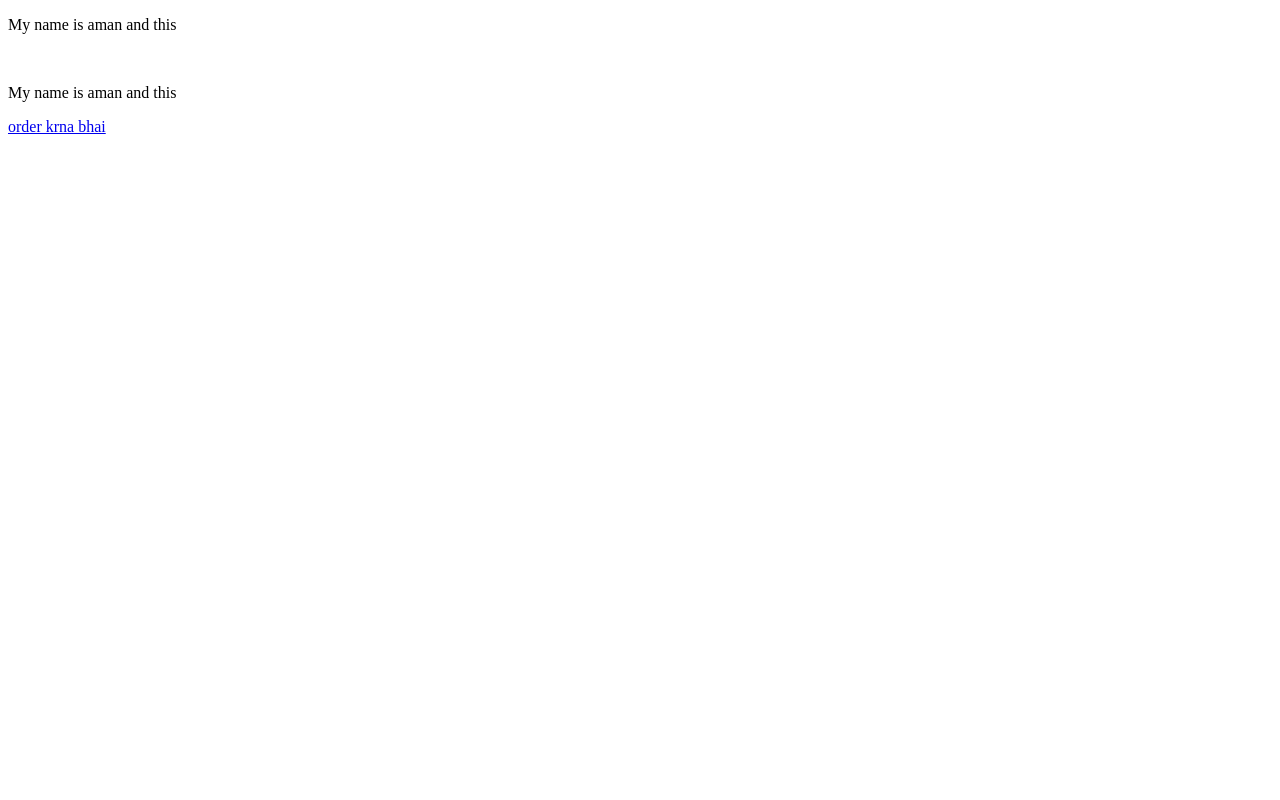
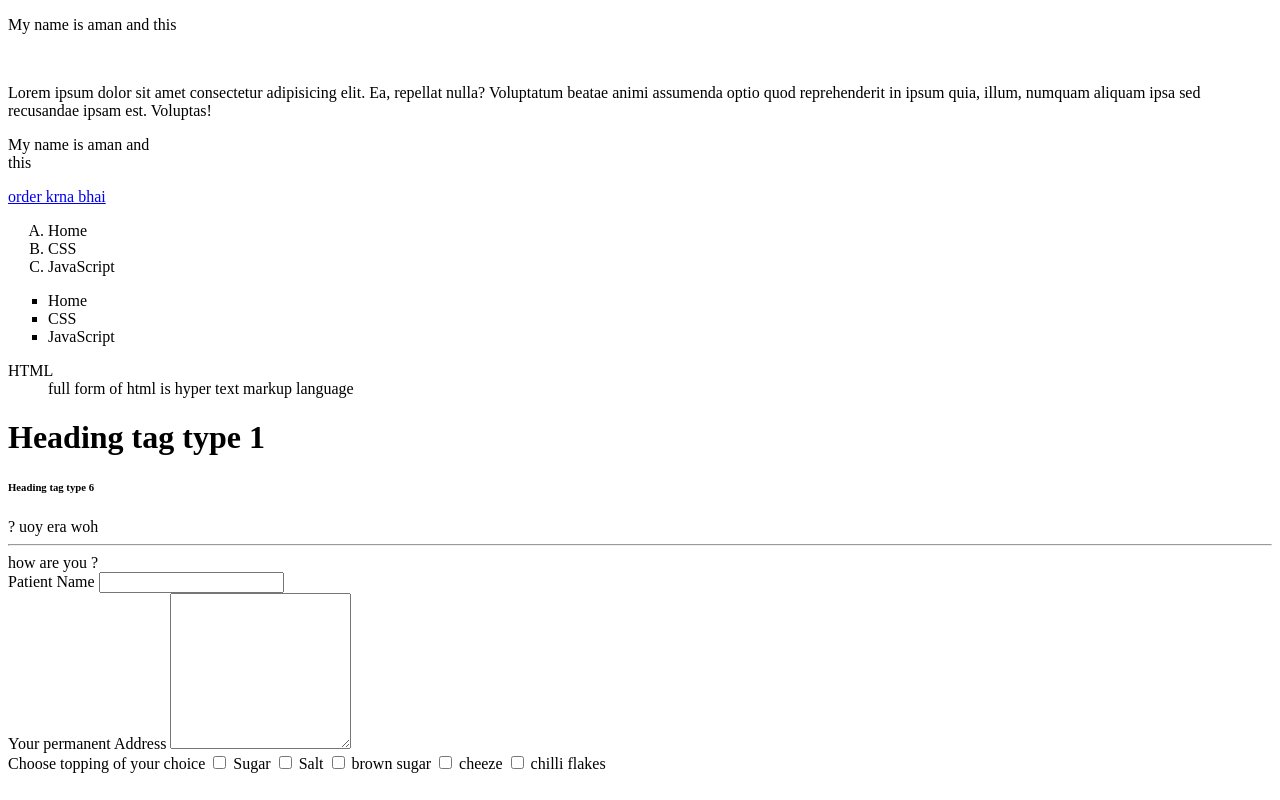
Before and after one commit to anushakahaha/DONKEY, a plain HTML site: page index.html in a window 1280 px wide. Drawn offline with Linux system fonts and the light colour scheme.

Commit message:
Update index.html

```diff
--- a/index.html
+++ b/index.html
@@ -7,13 +7,77 @@
 </head>
 <body>
 
+<!-- CLASS 1  -->
+
     <!-- <img src="food.jpg" alt=""> -->
      <p>My name is aman and this </p> <!-- ye paragraph tag hai , mtlb inout tags me aata h   -->
      <!-- (ctrl + slash / ) for comment out  -->
       <br> <!--break , space dena lines me  -->
+     <p>Lorem ipsum dolor sit amet consectetur adipisicing elit. Ea, repellat nulla? Voluptatum beatae animi assumenda optio quod reprehenderit in ipsum quia, illum, numquam aliquam ipsa sed recusandae ipsam est. Voluptas!</p>
 
-      <p>My name is aman and this </p> <!-- input me aata h ye  -->
+      <p>My name is aman and <br>this </p> <!-- input me aata h ye  -->
       <a href="https://www.zomato.com/">  order krna bhai   </a>
+
+<!-- CLASS 2 -->
+
+
+      <ol style="list-style-type: upper-alpha;">
+
+        <li>Home</li>
+        <li>CSS</li>
+        <li>JavaScript</li>
+
+      </ol>
+
+
+      <ul style="list-style-type: square;">
+        <li>Home</li>
+        <li>CSS</li>
+        <li>JavaScript</li>
+
+      </ul>
+
+      <dl>
+        <dt>HTML</dt>
+        <dd>full form of html is hyper text markup language </dd>
+
+      </dl>
+
+
+      <!-- CLASS 3  -->
+
+      <h1>Heading tag type 1 </h1>
+
+      <h6>Heading tag type 6 </h6>
+
+    <bdo dir="rtl"> how are you ? </bdo>
+    <hr>
+    <bdo dir="ltr"> how are you ? </bdo>
+
+    <form action="">
+
+     <label for=""> Patient Name </label>
+     <input type="text" name="" id=""><br>
+
+     <label for=""> Your permanent Address </label>
+     <textarea name="" id="" cols="20" rows="10"></textarea>
+
+     <br>
+
+<label for=""> Choose topping of your choice  </label>
+
+<input type="checkbox" name="" id=""> <label for=""> Sugar </label>
+<input type="checkbox" name="" id=""> <label for=""> Salt </label>
+<input type="checkbox" name="" id=""> <label for=""> brown sugar </label>
+<input type="checkbox" name="" id=""> <label for=""> cheeze </label>
+<input type="checkbox" name="" id=""> <label for=""> chilli flakes  </label>
+
+
+</form>
+
+
+
+
 
 </body>
 </html>
```
